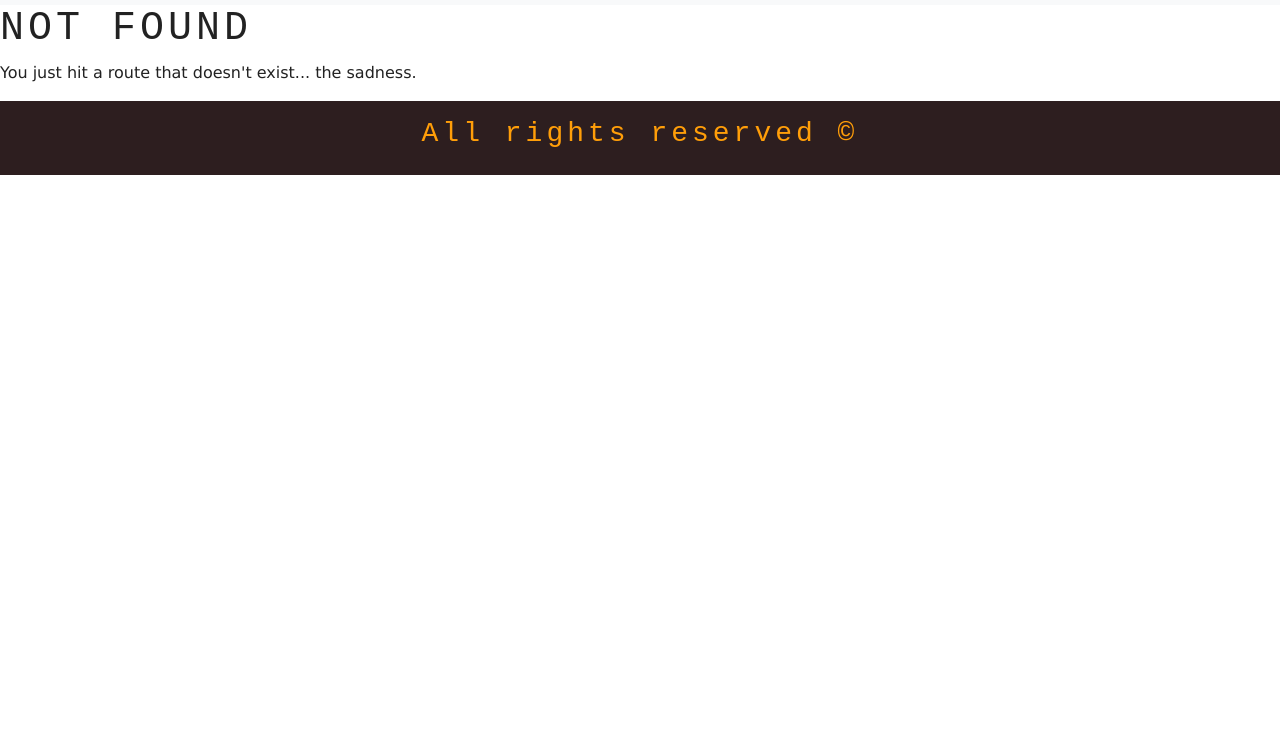
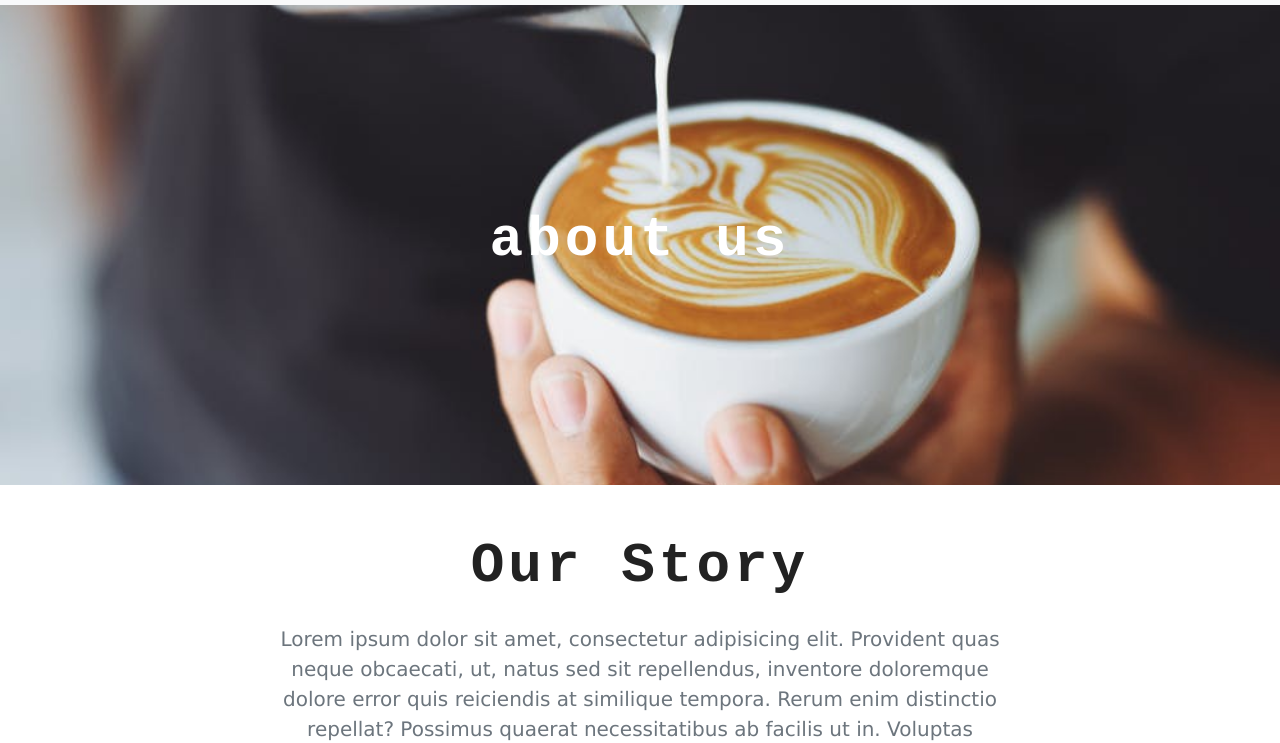
Before and after one commit to danprzy/coffee-shop-gatsby, a Gatsby site: page /about in a window 1280 px wide. Before the commit this address had no page. Shown: the part 69-812 px from the top of the page. Built offline with nearby package versions, Linux system fonts and the light colour scheme; Gatsby itself is replaced by a stand-in of ours.

Commit message:
add about  and connect to Contentful

```diff
--- a/gatsby-config.js
+++ b/gatsby-config.js
@@ -1,3 +1,7 @@
+require("dotenv").config({
+  path: `.env.${process.env.NODE_ENV}`
+});
+
 module.exports = {
   siteMetadata: {
     title: `Coffee shop`,
@@ -11,6 +15,14 @@
       options: {
         name: `images`,
         path: `${__dirname}/src/images`
+      }
+    },
+    {
+      resolve: `gatsby-source-contentful`,
+      options: {
+        spaceId: process.env.CONTENTFUL_SPACE_ID,
+        // Learn about environment variables: https://gatsby.app/env-vars
+        accessToken: process.env.CONTENTFUL_ACCESS_TOKEN
       }
     },
     `gatsby-transformer-sharp`,
--- a/package.json
+++ b/package.json
@@ -12,6 +12,7 @@
     "gatsby-plugin-offline": "^2.0.23",
     "gatsby-plugin-react-helmet": "^3.0.6",
     "gatsby-plugin-sharp": "^2.0.20",
+    "gatsby-source-contentful": "^2.0.29",
     "gatsby-source-filesystem": "^2.0.20",
     "gatsby-transformer-sharp": "^2.1.13",
     "prop-types": "^15.7.1",
--- a/src/components/Globals/Navbar.js
+++ b/src/components/Globals/Navbar.js
@@ -22,7 +22,10 @@
   };
   navbarHandler = () => {
     this.state.navbarOpen
-      ? this.setState({ navbarOpen: false, css: "collapse navbar- collapse" })
+      ? this.setState({
+          navbarOpen: false,
+          css: "collapse navbar- collapse"
+        })
       : this.setState({
           navbarOpen: true,
           css: "collapse navbar-collapse show"
--- a/src/components/Home/Info.js
+++ b/src/components/Home/Info.js
@@ -21,7 +21,7 @@
               inventore quod dolores reiciendis fugit voluptatem, commodi
               ratione ea. Nihil quasi rem quos!
             </p>
-            <Link to="/about/">
+            <Link to="/about">
               <button className="btn text-uppercase btn-yellow">
                 about page
               </button>
--- a/src/components/layout.css
+++ b/src/components/layout.css
@@ -30,7 +30,8 @@
   color: var(--mainYellow);
   font-size: 2rem;
 }
-.default-background {
+.default-background,
+.about-background {
   min-height: 100vh;
   display: flex;
   align-items: center;
@@ -38,6 +39,10 @@
   background: linear-gradient(rgba(255, 158, 9, 0.5), rgba(255, 158, 9, 0.5));
   background-position: center;
   background-size: cover;
+}
+
+.about-background {
+  min-height: 60vh;
 }
 
 .btn-yellow {
--- /dev/null
+++ b/src/pages/about.js
@@ -0,0 +1,36 @@
+import React from "react";
+import { Link, graphql } from "gatsby";
+
+import Layout from "../components/layout";
+
+import SEO from "../components/seo";
+import { FaGulp } from "react-icons/fa";
+import BackgroundHeader from "../components/Globals/BackgroundHeader";
+import Info from "../components/Home/Info";
+
+const AboutPage = ({ data }) => (
+  <Layout>
+    <SEO title="Home" keywords={[`gatsby`, `application`, `react`]} />
+    <BackgroundHeader
+      img={data.img.childImageSharp.fluid}
+      title="about us"
+      styleClass="about-background"
+    />
+    <Info />
+    <FaGulp />
+  </Layout>
+);
+
+export const query = graphql`
+  {
+    img: file(relativePath: { eq: "about-background.jpeg" }) {
+      childImageSharp {
+        fluid {
+          ...GatsbyImageSharpFluid_tracedSVG
+        }
+      }
+    }
+  }
+`;
+
+export default AboutPage;
```
Also changed, not shown: 2 other files.
